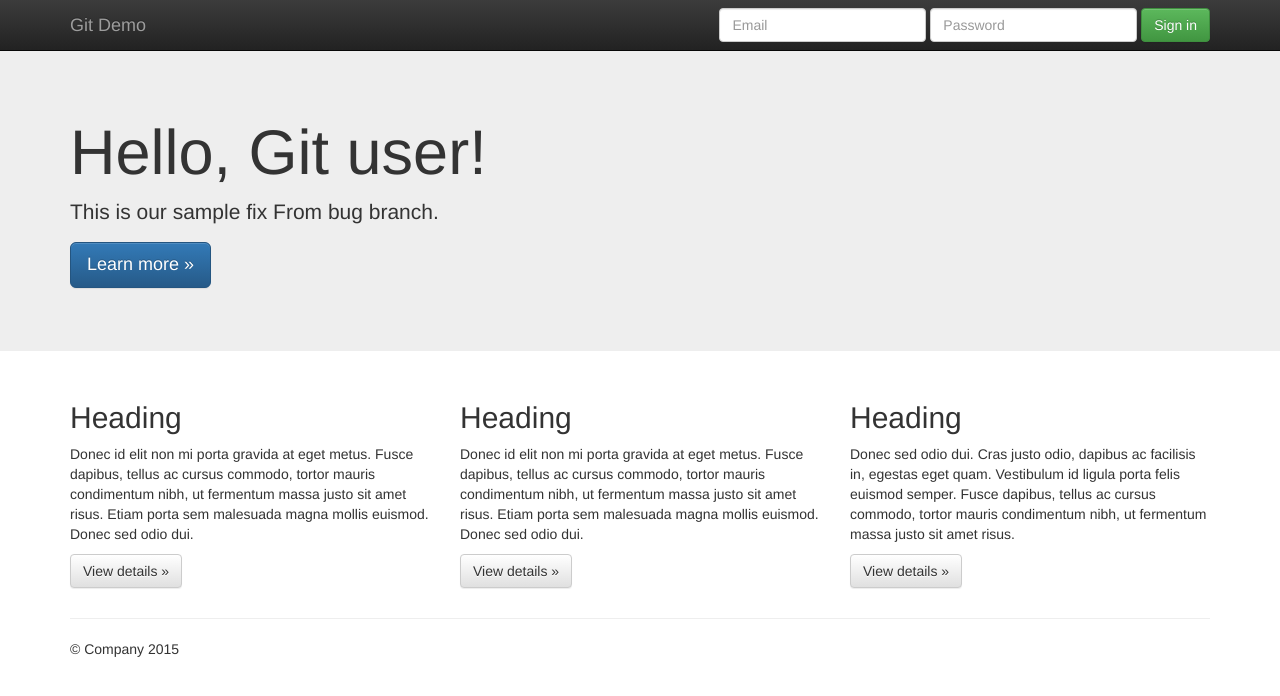
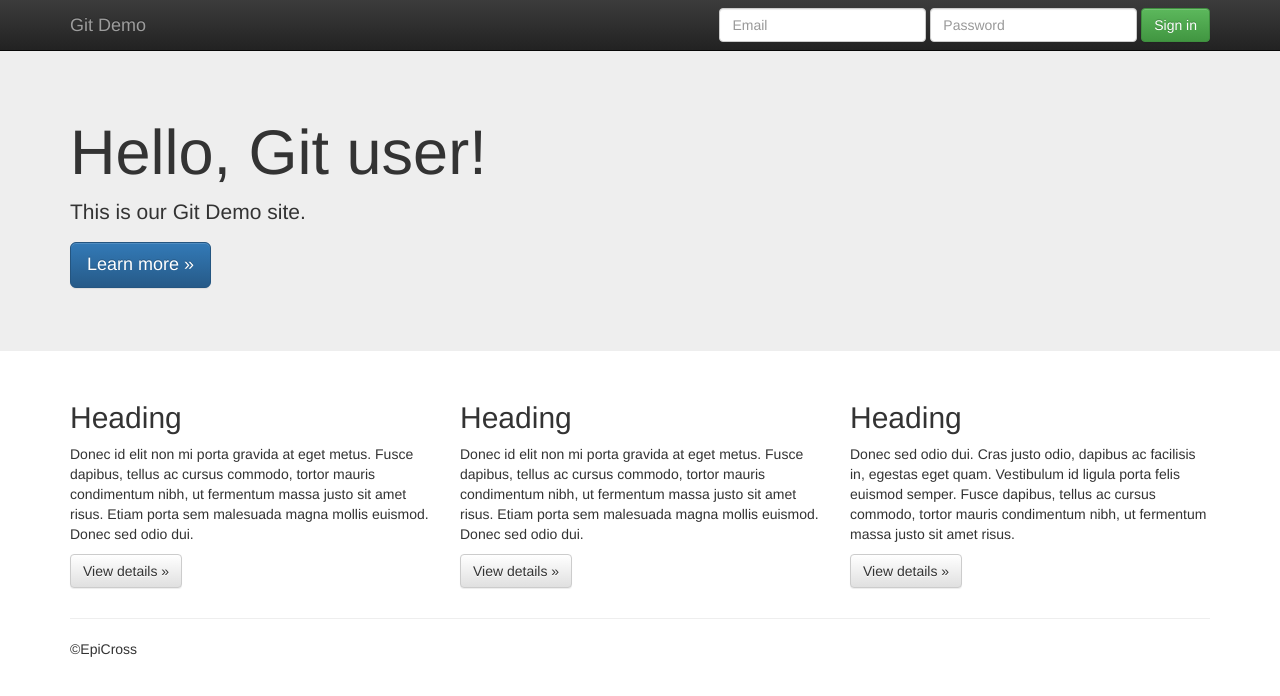
Before and after one commit to MohamedIsseAhmed/Git_Demo, a plain HTML site: page index.html in a window 1280 px wide. Drawn offline with nearby package versions, Linux system fonts and the light colour scheme.

Commit message:
Started modification to site

```diff
--- a/index.html
+++ b/index.html
@@ -56,7 +56,7 @@
     <div class="jumbotron">
       <div class="container">
         <h1>Hello, Git user!</h1>
-        <p>This is our sample fix From bug branch.</p>
+        <p>This is our Git Demo site.</p>
         <p><a class="btn btn-primary btn-lg" href="#" role="button">Learn more &raquo;</a></p>
       </div>
     </div>
@@ -84,7 +84,7 @@
       <hr>
 
       <footer>
-        <p>&copy; Company 2015</p>
+        <p>&copy;EpiCross</p>
       </footer>
     </div> <!-- /container -->        <script src="//ajax.googleapis.com/ajax/libs/jquery/1.11.2/jquery.min.js"></script>
         <script>window.jQuery || document.write('<script src="js/vendor/jquery-1.11.2.min.js"><\/script>')</script>
```
Also changed, not shown: TODO.txt.
